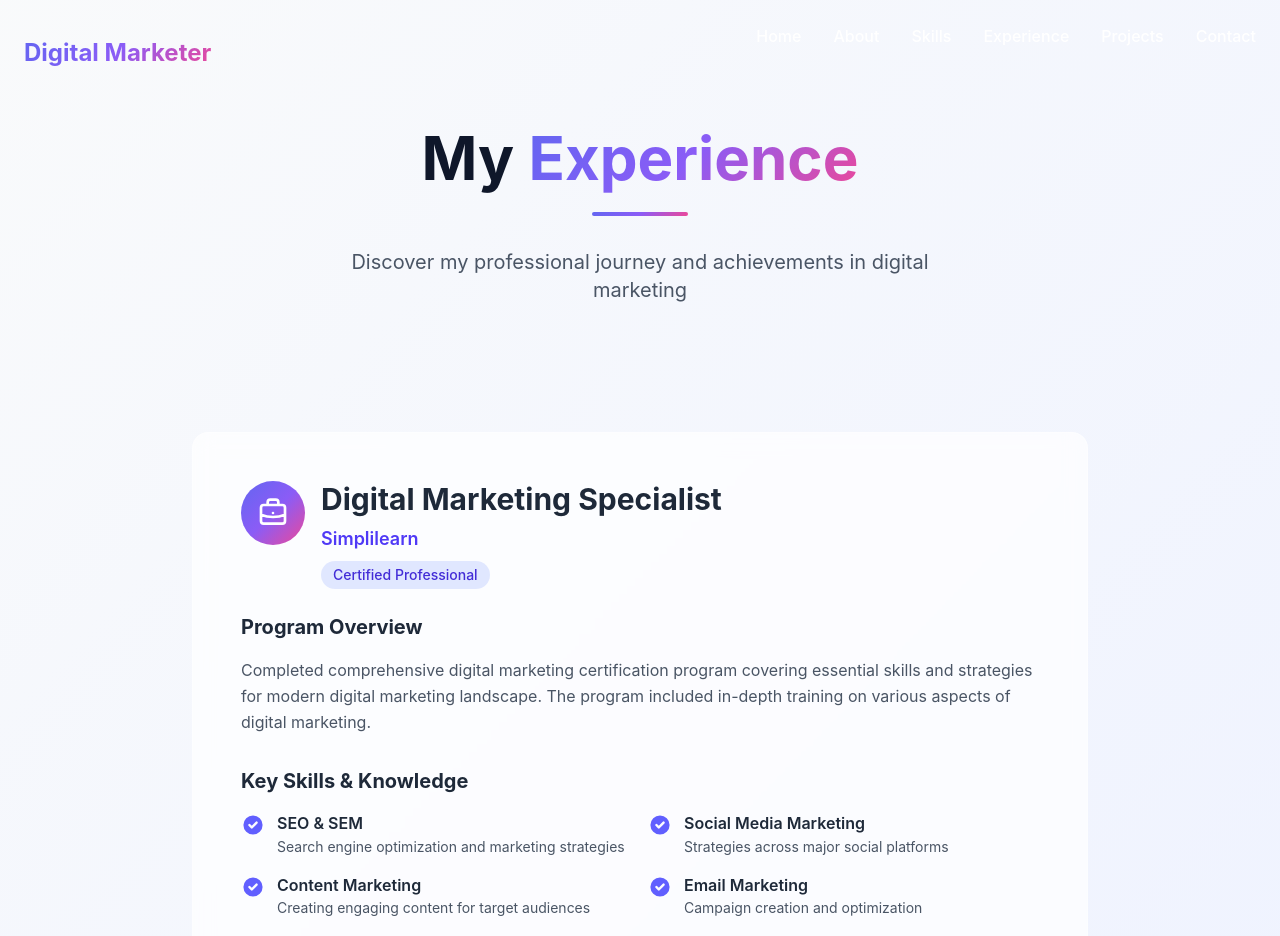
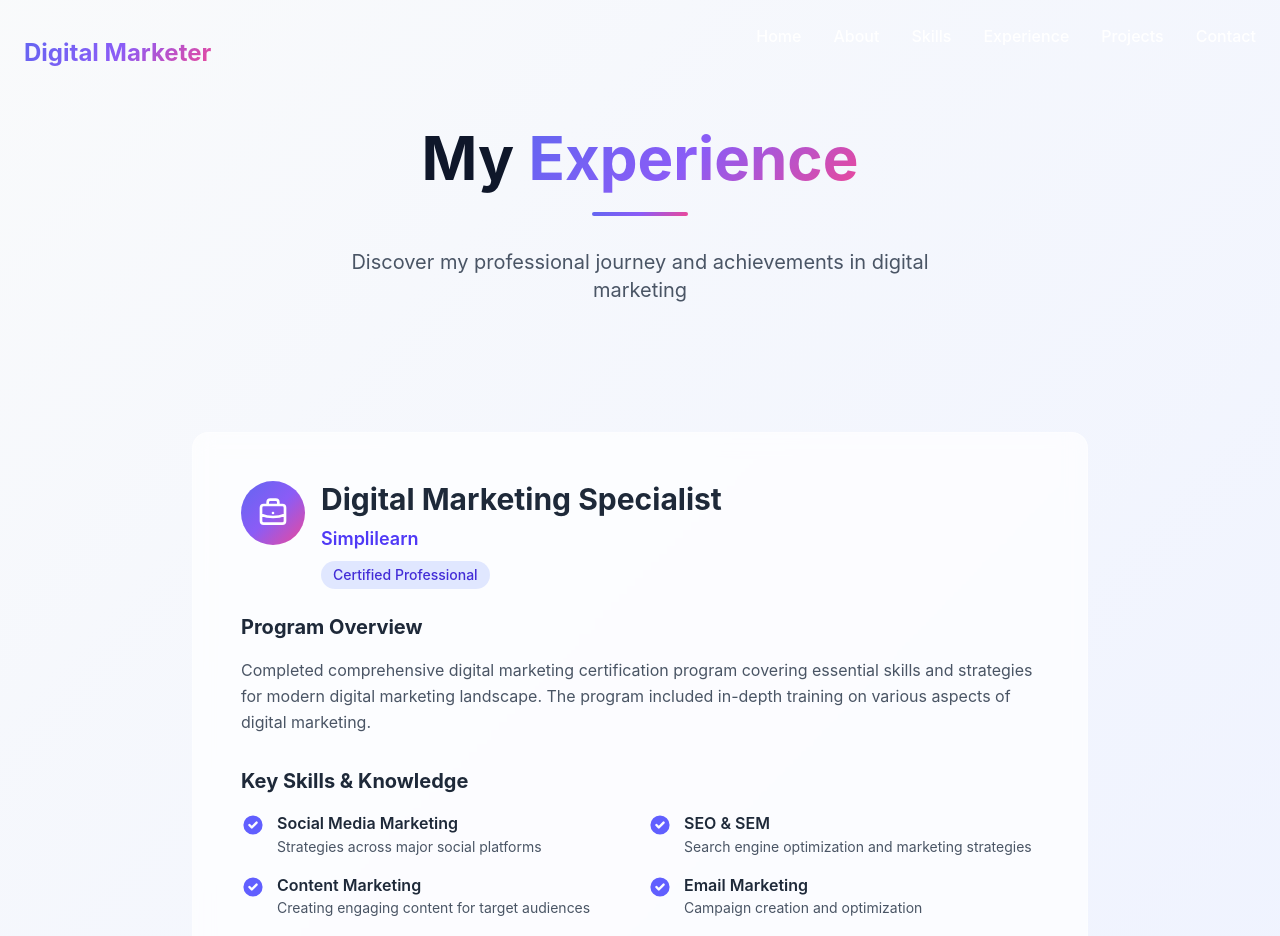
Before and after one commit to ZiaulhasanR/website, a Next.js app: page /experience in a window 1280 px wide. Shown: the top 936 px of the page. Built offline with nearby package versions, Linux system fonts and the light colour scheme.

Commit message:
Swap "SEO & SEM" and "Social Media Marketing" descriptions in ExperiencePage component for improved alignment with content structure.

```diff
--- a/app/experience/page.tsx
+++ b/app/experience/page.tsx
@@ -56,8 +56,8 @@
                     <path fillRule="evenodd" d="M10 18a8 8 0 100-16 8 8 0 000 16zm3.707-9.293a1 1 0 00-1.414-1.414L9 10.586 7.707 9.293a1 1 0 00-1.414 1.414l2 2a1 1 0 001.414 0l4-4z" clipRule="evenodd" />
                   </svg>
                   <div>
-                    <p className="font-semibold text-gray-800">SEO & SEM</p>
-                    <p className="text-sm text-gray-600">Search engine optimization and marketing strategies</p>
+                    <p className="font-semibold text-gray-800">Social Media Marketing</p>
+                    <p className="text-sm text-gray-600">Strategies across major social platforms</p>
                   </div>
                 </div>
                 <div className="flex items-start gap-3">
@@ -65,8 +65,8 @@
                     <path fillRule="evenodd" d="M10 18a8 8 0 100-16 8 8 0 000 16zm3.707-9.293a1 1 0 00-1.414-1.414L9 10.586 7.707 9.293a1 1 0 00-1.414 1.414l2 2a1 1 0 001.414 0l4-4z" clipRule="evenodd" />
                   </svg>
                   <div>
-                    <p className="font-semibold text-gray-800">Social Media Marketing</p>
-                    <p className="text-sm text-gray-600">Strategies across major social platforms</p>
+                    <p className="font-semibold text-gray-800">SEO & SEM</p>
+                    <p className="text-sm text-gray-600">Search engine optimization and marketing strategies</p>
                   </div>
                 </div>
                 <div className="flex items-start gap-3">
```
